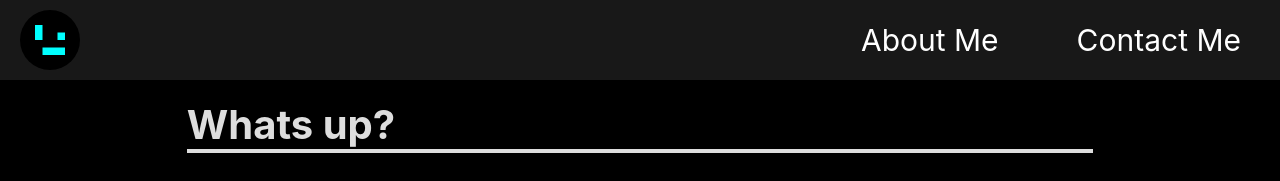
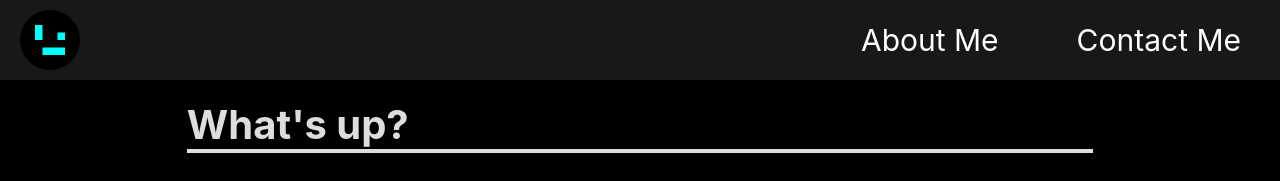
Before and after one commit to PaulHazelton/hazeltonspaul, a React (Create React App) app: page / in a window 1280 px wide. Shown: the top 181 px of the page. Built offline with nearby package versions, Linux system fonts and the light colour scheme.

Commit message:
Added escaped apostrophe for what's up

```diff
--- a/src/App.tsx
+++ b/src/App.tsx
@@ -8,7 +8,7 @@ function App() {
 			<div id='center-pane1'>
 				<div id='center-pane2'>
 					<div className='section'>
-						<Heading text='Whats up?'/>
+						<Heading text='What&apos;s up?'/>
 						<Welcome />
 						<ConnectList />
 					</div>
```
